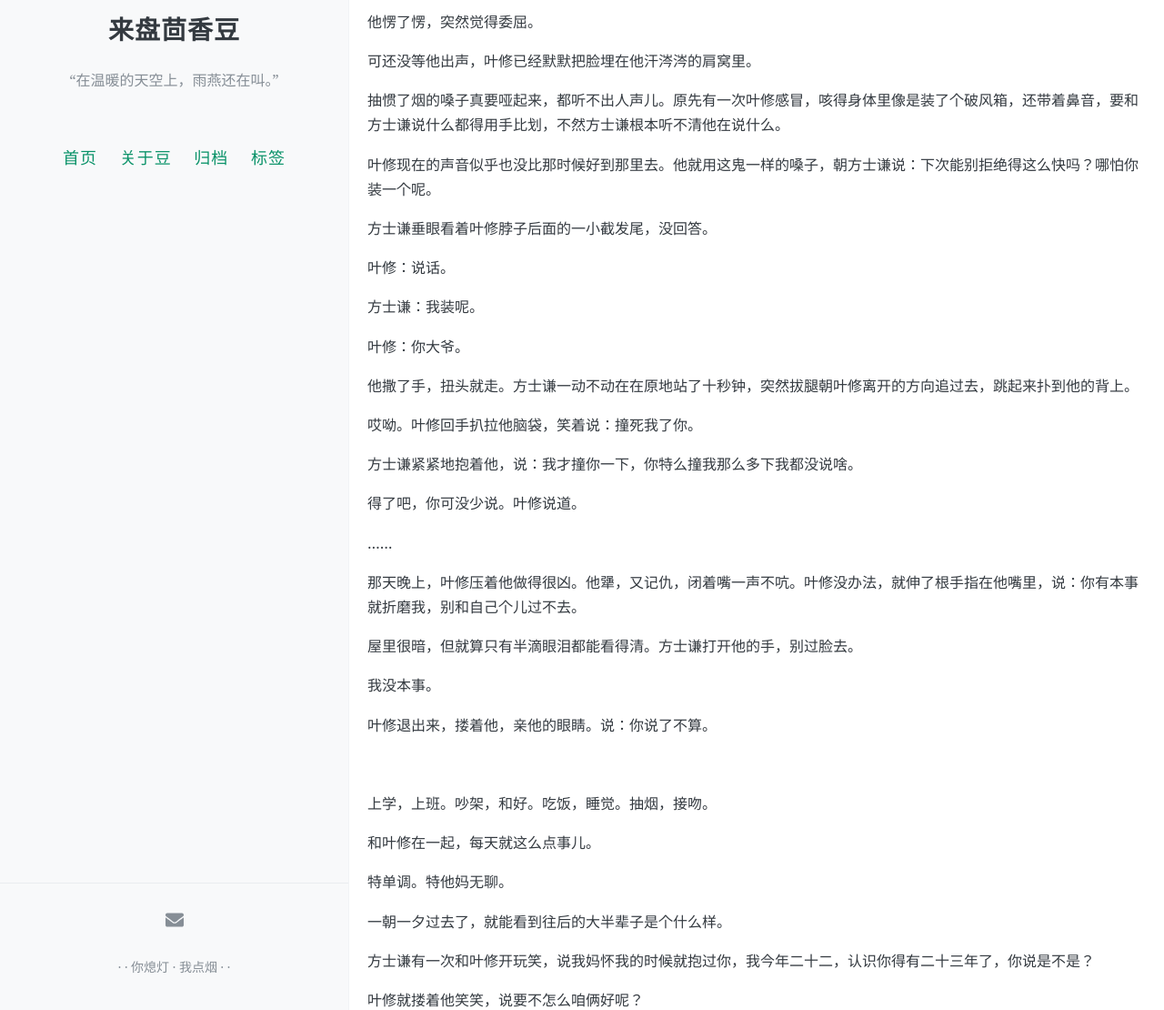
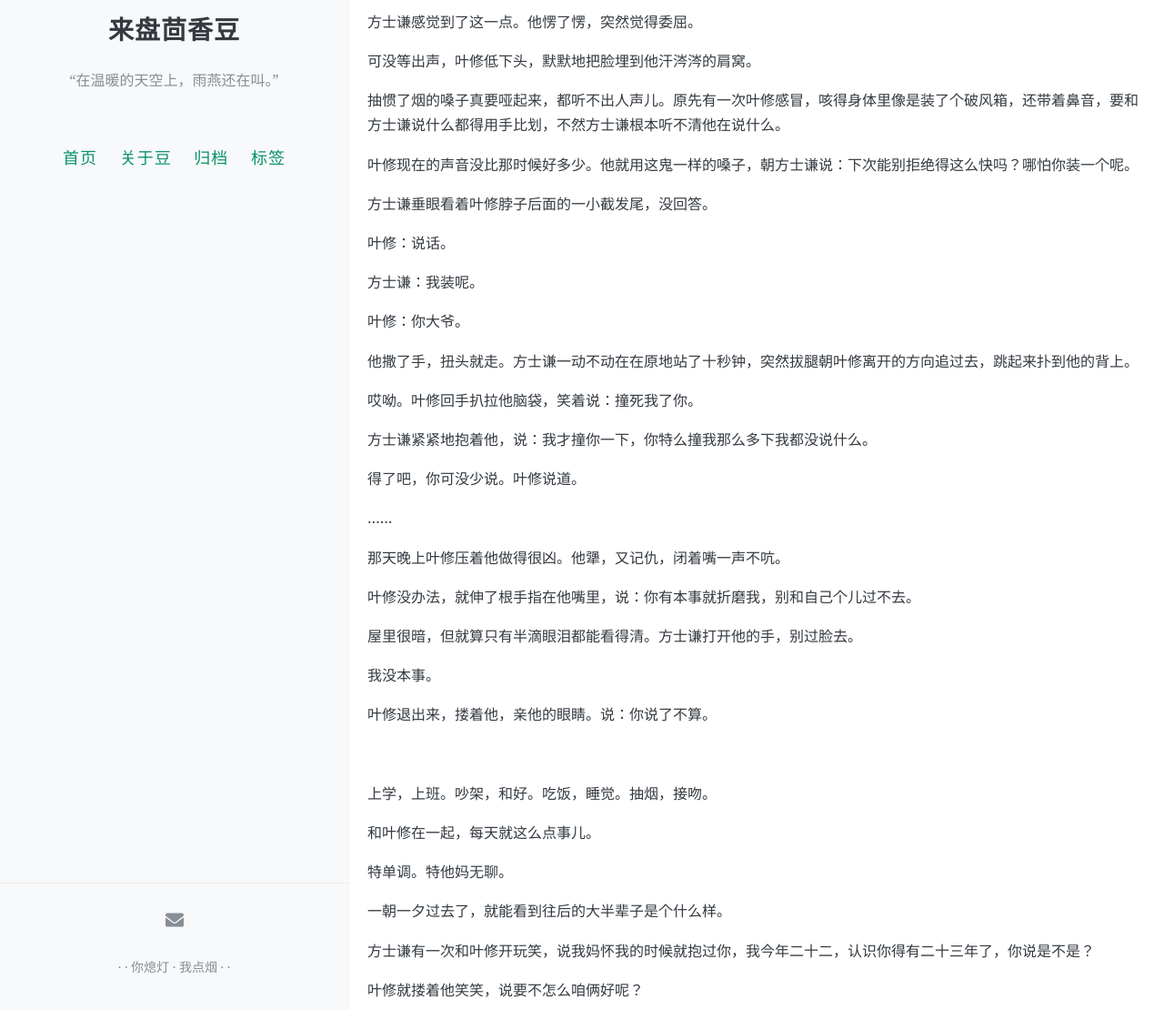
Before and after one commit to nadatomayo/dodo, a Jekyll site: the page built from _posts/2022-02-08-朝夕.md, in a window 1280 px wide and 1400 px high, scrolled down 1462 px. Shown: the part 290-1400 px from the top of the window at 91% size. Built offline with Jekyll 4.4.1, drawn with Linux system fonts in a browser that asks for light colours; comment, search, counter and statistics services are not loaded; some of the changed text lies outside the part shown.

Commit message:
Update 2022-02-08-朝夕.md

```diff
--- a/_posts/2022-02-08-朝夕.md
+++ b/_posts/2022-02-08-朝夕.md
@@ -76,15 +76,15 @@ comments: true
 
 还没求呢……
 
-叶修无奈地叹一口气。方士谦感觉到他的手搂得没刚刚那么紧了。
+叶修无奈地叹一口气，接着搂着人的手收得就没刚刚那么紧了。
 
-他愣了愣，突然觉得委屈。
+方士谦感觉到了这一点。他愣了愣，突然觉得委屈。
 
-可还没等他出声，叶修已经默默把脸埋在他汗涔涔的肩窝里。
+可没等出声，叶修低下头，默默地把脸埋到他汗涔涔的肩窝。
 
 抽惯了烟的嗓子真要哑起来，都听不出人声儿。原先有一次叶修感冒，咳得身体里像是装了个破风箱，还带着鼻音，要和方士谦说什么都得用手比划，不然方士谦根本听不清他在说什么。
 
-叶修现在的声音似乎也没比那时候好到那里去。他就用这鬼一样的嗓子，朝方士谦说：下次能别拒绝得这么快吗？哪怕你装一个呢。
+叶修现在的声音没比那时候好多少。他就用这鬼一样的嗓子，朝方士谦说：下次能别拒绝得这么快吗？哪怕你装一个呢。
 
 方士谦垂眼看着叶修脖子后面的一小截发尾，没回答。
 
@@ -98,13 +98,15 @@ comments: true
 
 哎呦。叶修回手扒拉他脑袋，笑着说：撞死我了你。
 
-方士谦紧紧地抱着他，说：我才撞你一下，你特么撞我那么多下我都没说啥。
+方士谦紧紧地抱着他，说：我才撞你一下，你特么撞我那么多下我都没说什么。
 
 得了吧，你可没少说。叶修说道。
 
 ……
 
-那天晚上，叶修压着他做得很凶。他犟，又记仇，闭着嘴一声不吭。叶修没办法，就伸了根手指在他嘴里，说：你有本事就折磨我，别和自己个儿过不去。
+那天晚上叶修压着他做得很凶。他犟，又记仇，闭着嘴一声不吭。
+
+叶修没办法，就伸了根手指在他嘴里，说：你有本事就折磨我，别和自己个儿过不去。
 
 屋里很暗，但就算只有半滴眼泪都能看得清。方士谦打开他的手，别过脸去。
 
```
Also changed, not shown: other parts of _posts/2022-02-08-朝夕.md (+3 -3 lines).
